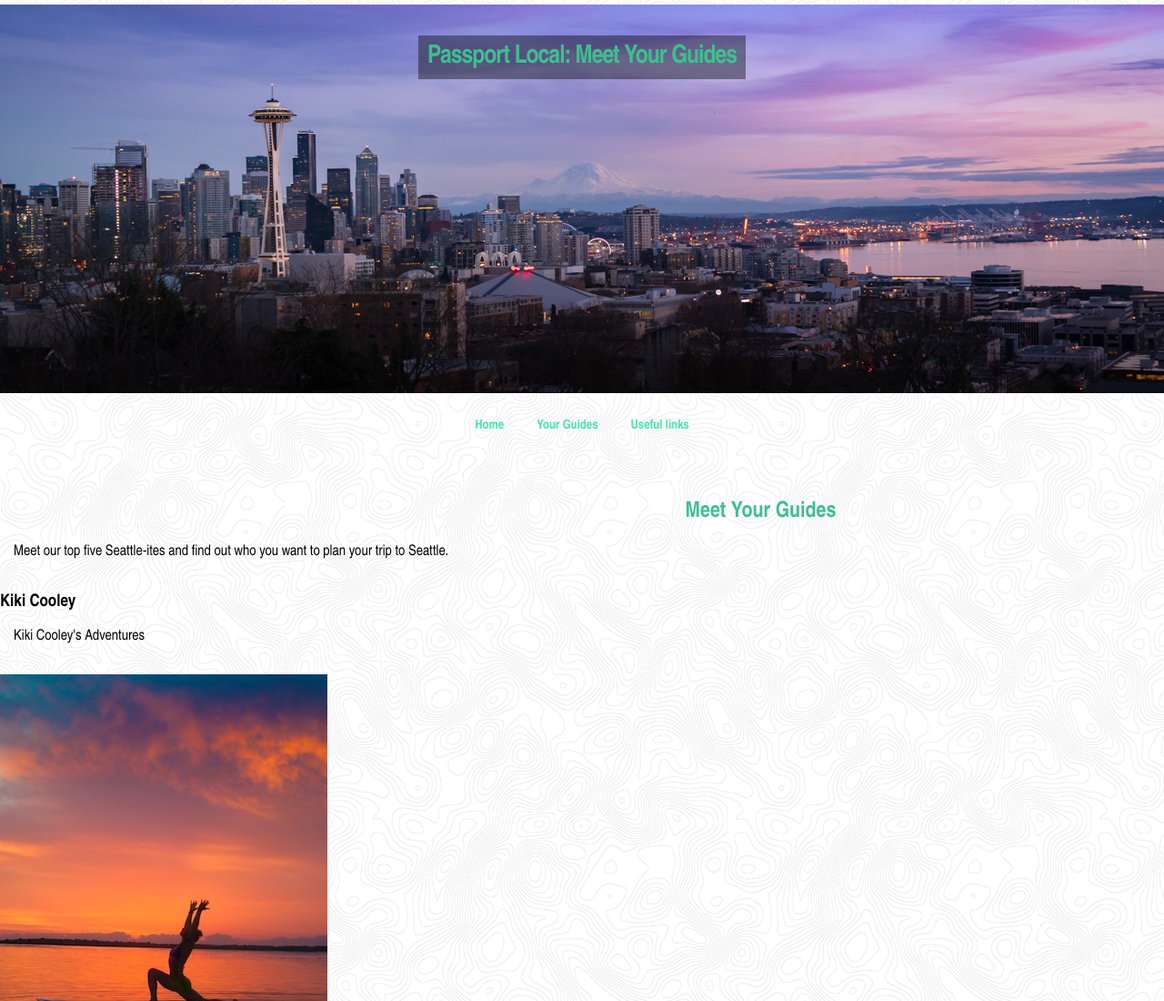
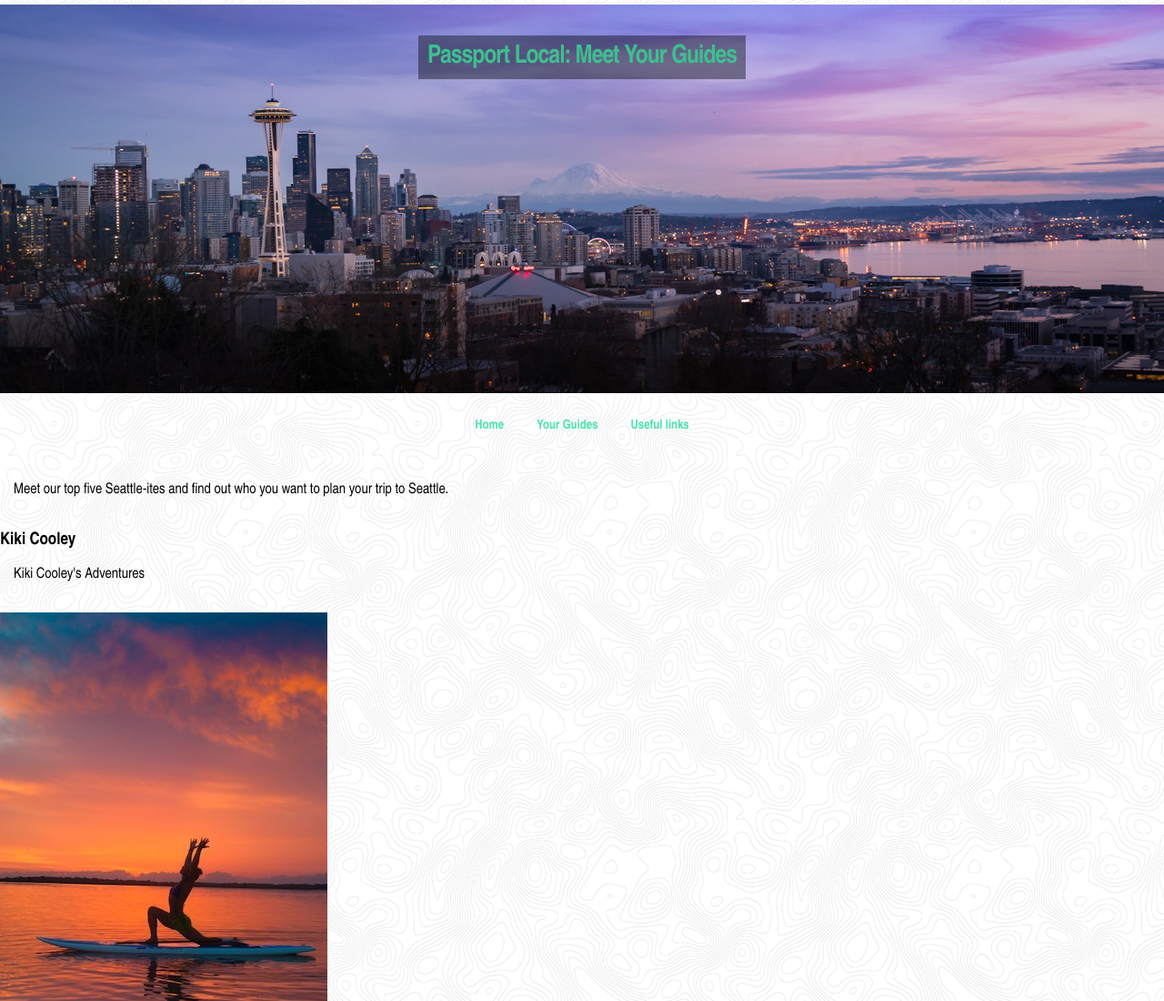
Before and after one commit to kikicooley/kikicooley.github.io, a plain HTML site: page guides.html in a window 1280 px wide. Shown: the top 1100 px of the page at 91% size. Drawn offline with Linux system fonts and the light colour scheme.

Commit message:
Update guides.html

```diff
--- a/guides.html
+++ b/guides.html
@@ -26,7 +26,6 @@
     <section>
       <!-- <img src="kerrypark.jpg" width="800px"> -->
       <article>
-        <h2>Meet Your Guides</h2>
         <p>
       Meet our top five Seattle-ites and find out who you want to plan your trip to Seattle.
         </p>
```
